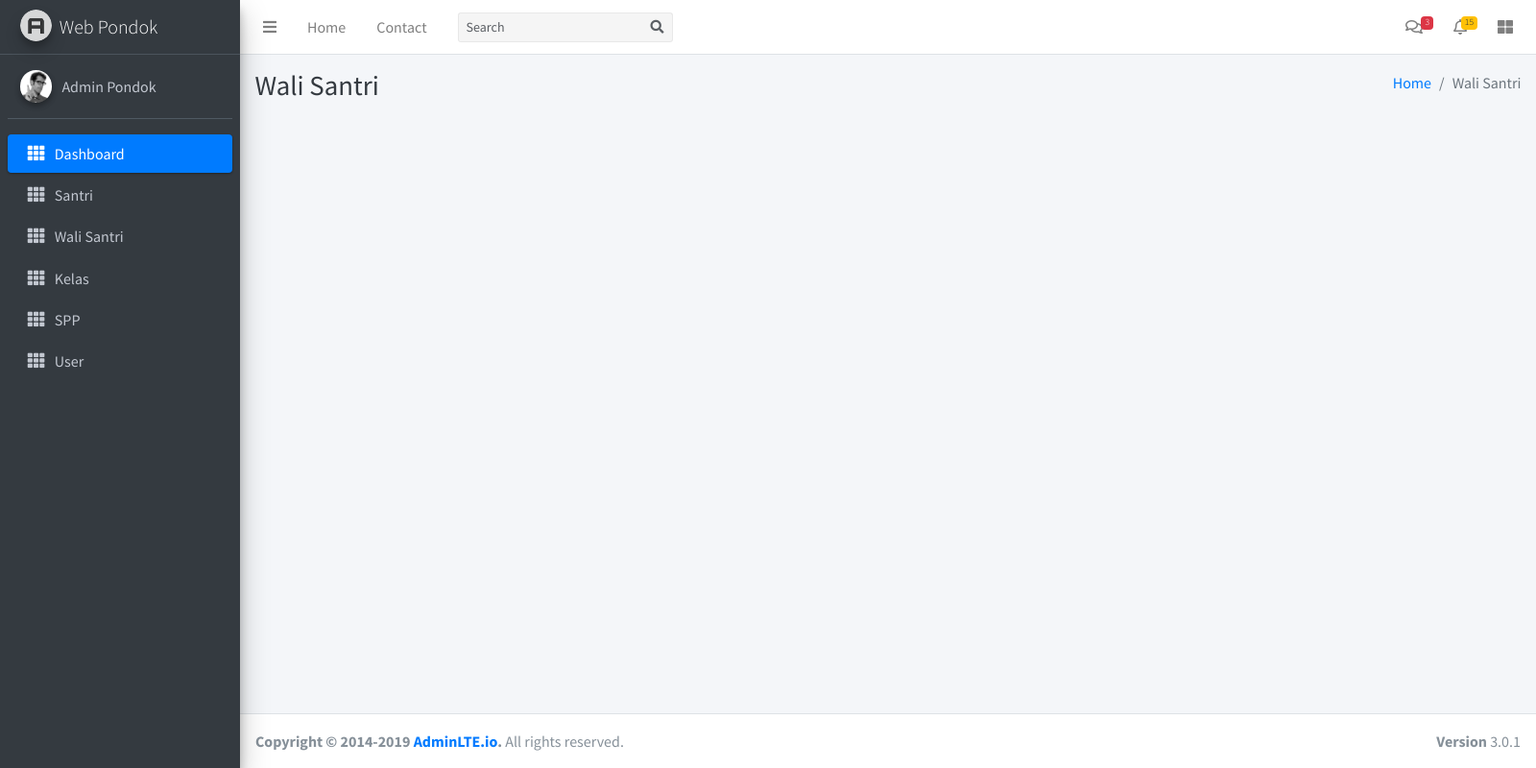
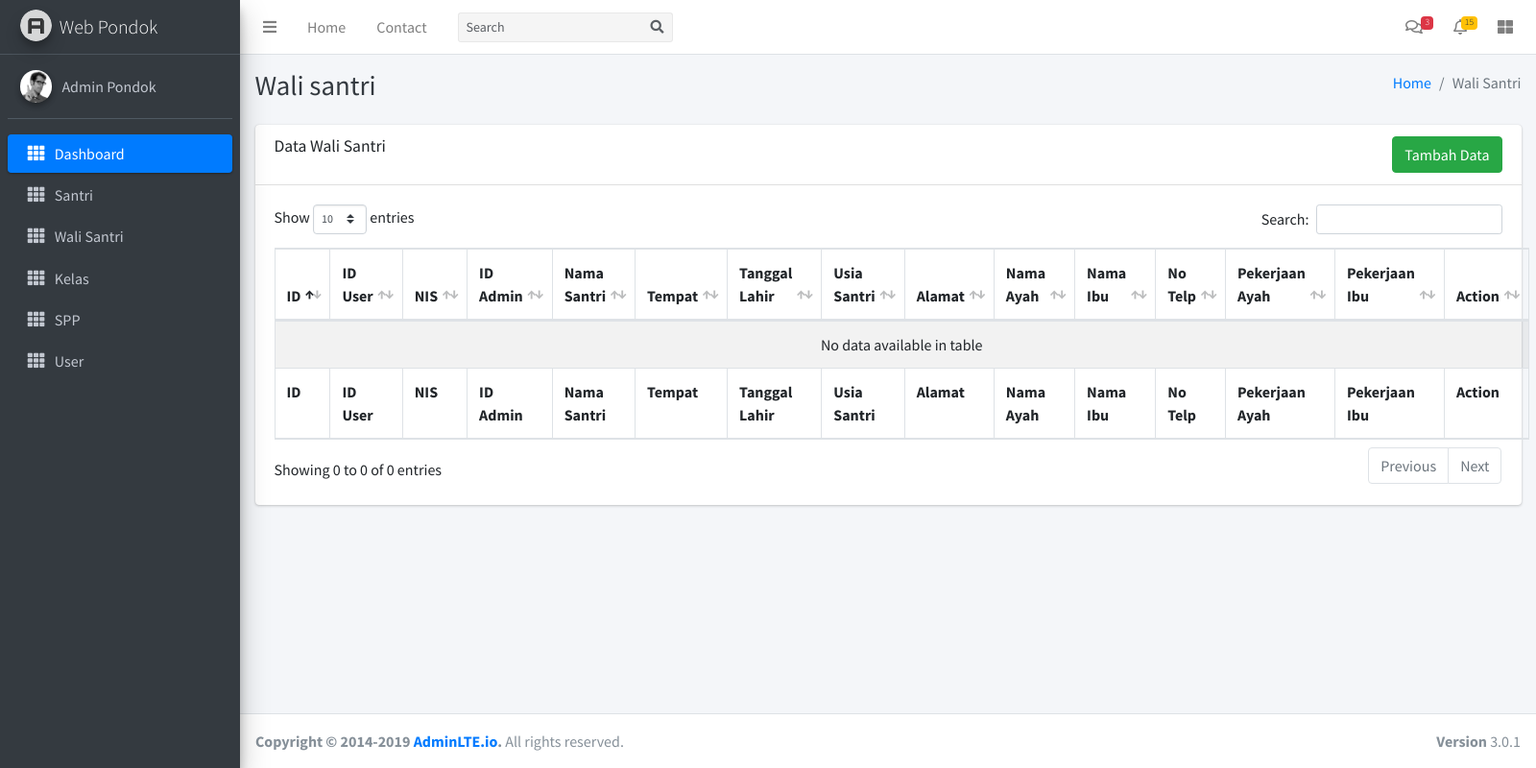
Before and after one commit to ngeline/intan, a CodeIgniter 4 app: template app/Views/admin/walisantri/index.php in a window 1600 px wide. Shown: the whole page at 96% size. Run offline with PHP 8.4 and a stand-in for CodeIgniter, Linux system fonts and the light colour scheme; the template is opened without the code that fills it, so the values that code supplies are empty; some libraries are stand-ins or nearby versions.

Commit message:
first commit

```diff
--- a/app/Models/WaliSantri.php
+++ b/app/Models/WaliSantri.php
@@ -11,8 +11,11 @@ class WaliSantriModel extends Model
 
     protected $useAutoIncrement = true;
     protected $allowedFields = [
+        'id_user',
+        'nis',
         'id_admin',
         'nama_santri',
+        'jenis_kelamin',
         'tempat',
         'tanggal_lahir',
         'usia_santri',
--- a/app/Views/admin/santri/index.php
+++ b/app/Views/admin/santri/index.php
@@ -38,8 +38,8 @@
                 <div class="col-md-12">
                     <div class="card">
                         <div class="card-header">
-                            <h3 class="card-title">Data Kelas</h3>
-                            <a href="/kelas/tambah-kelas" class="btn btn-success float-right">Tambah Data</a>
+                            <h3 class="card-title">Data Santri</h3>
+                            <a href="/santri/tambah-santri" class="btn btn-success float-right">Tambah Data</a>
                         </div>
                         <!-- /.card-header -->
                         <div class="card-body">
--- a/app/Views/admin/santri/tambah.php
+++ b/app/Views/admin/santri/tambah.php
@@ -31,7 +31,7 @@
                         <div class="card-header">
                             <h3 class="card-title">Tambah Data Santri</h3>
                         </div>
-                        <form action="/kelas/tambah-kelas" method="POST" enctype="multipart/form-data">
+                        <form action="/santri/tambah-santri" method="POST" enctype="multipart/form-data">
                             <?= csrf_field() ?>
                             <div class="card-body">
                                 <div class="form-group">
--- a/app/Views/admin/walisantri/index.php
+++ b/app/Views/admin/walisantri/index.php
@@ -6,7 +6,7 @@
         <div class="container-fluid">
         <div class="row mb-2">
             <div class="col-sm-6">
-            <h1 class="m-0 text-dark">Wali Santri</h1>
+            <h1 class="m-0 text-dark">Wali santri</h1>
             </div><!-- /.col -->
             <div class="col-sm-6">
             <ol class="breadcrumb float-sm-right">
@@ -20,8 +20,90 @@
 
     <section class="content">
         <div class="container-fluid">
+            <?php if(session()->getFlashdata('success')){  ?>
+                <div class="alert alert-primary" role="alert">
+                    <?= session()->getFlashdata('success') ?>
+                </div>
+            <?php }else if(session()->getFlashdata('success-delete')){ ?>
+                <div class="alert alert-danger" role="alert">
+                    <?= session()->getFlashdata('success-delete') ?>
+                </div>
+            <?php }else if(session()->getFlashdata('error')){ ?>
+                <div class="alert alert-danger" role="alert">
+                    <?= session()->getFlashdata('error') ?>
+                </div>
+            <?php } ?>
             <div class="row">
-
+                <div class="col-md-12">
+                    <div class="card">
+                        <div class="card-header">
+                            <h3 class="card-title">Data Wali Santri</h3>
+                            <a href="/walisantri/tambah-walisantri" class="btn btn-success float-right">Tambah Data</a>
+                        </div>
+                        <!-- /.card-header -->
+                        <div class="card-body">
+                        <table id="example1" class="table table-bordered table-striped">
+                            <thead>
+                                <tr>
+                                    <th>ID</th>
+                                    <th>ID User</th>
+                                    <th>NIS</th>
+                                    <th>ID Admin</th>
+                                    <th>Nama Santri</th>
+                                    <th>Tempat</th>
+                                    <th>Tanggal Lahir</th>
+                                    <th>Usia Santri</th>
+                                    <th>Alamat</th>
+                                    <th>Nama Ayah</th>
+                                    <th>Nama Ibu</th>
+                                    <th>No Telp</th>
+                                    <th>Pekerjaan Ayah</th>
+                                    <th>Pekerjaan Ibu</th>
+                                    <th>Action</th>
+                                </tr>
+                            </thead>
+                            <tbody>
+                            <?php
+                                $no = 1;
+                                foreach($walisantri as $data): ?>
+                                <tr>
+                                    <th scope="row"><?= $no++ ?></th>
+                                    <td><?= $data['nama_wali'] ?></td>
+                                    <td>
+                                        <a href="walisantri/<?= $data['id_walisantri']?>" class="btn btn-sm btn-success">Detail</a>
+                                        <form action="/walisantri/<?= $data['id_walisantri'] ?>" method="post" class="d-inline">
+                                            <?= csrf_field(); ?>
+                                            <input type="hidden" name="_method" value="DELETE">
+                                            <button type="submit" class="btn btn-sm btn-danger" onclick="return confirm('Anda Yakin Menghapus Data Ini?')">Delete</button>
+                                        </form>
+                                    </td>
+                                </tr>
+                            <?php endforeach; ?>
+                            </tbody>
+                            <tfoot>
+                                <tr>
+                                <th>ID</th>
+                                    <th>ID User</th>
+                                    <th>NIS</th>
+                                    <th>ID Admin</th>
+                                    <th>Nama Santri</th>
+                                    <th>Tempat</th>
+                                    <th>Tanggal Lahir</th>
+                                    <th>Usia Santri</th>
+                                    <th>Alamat</th>
+                                    <th>Nama Ayah</th>
+                                    <th>Nama Ibu</th>
+                                    <th>No Telp</th>
+                                    <th>Pekerjaan Ayah</th>
+                                    <th>Pekerjaan Ibu</th>
+                                    <th>Action</th>
+                                </tr>
+                            </tfoot>
+                        </table>
+                        </div>
+                        <!-- /.card-body -->
+                    </div>
+                </div>
             </div>
         </div>
     </section>
```
Also changed, not shown: app/Controllers/WaliSantri.php (+13 -13 lines).
